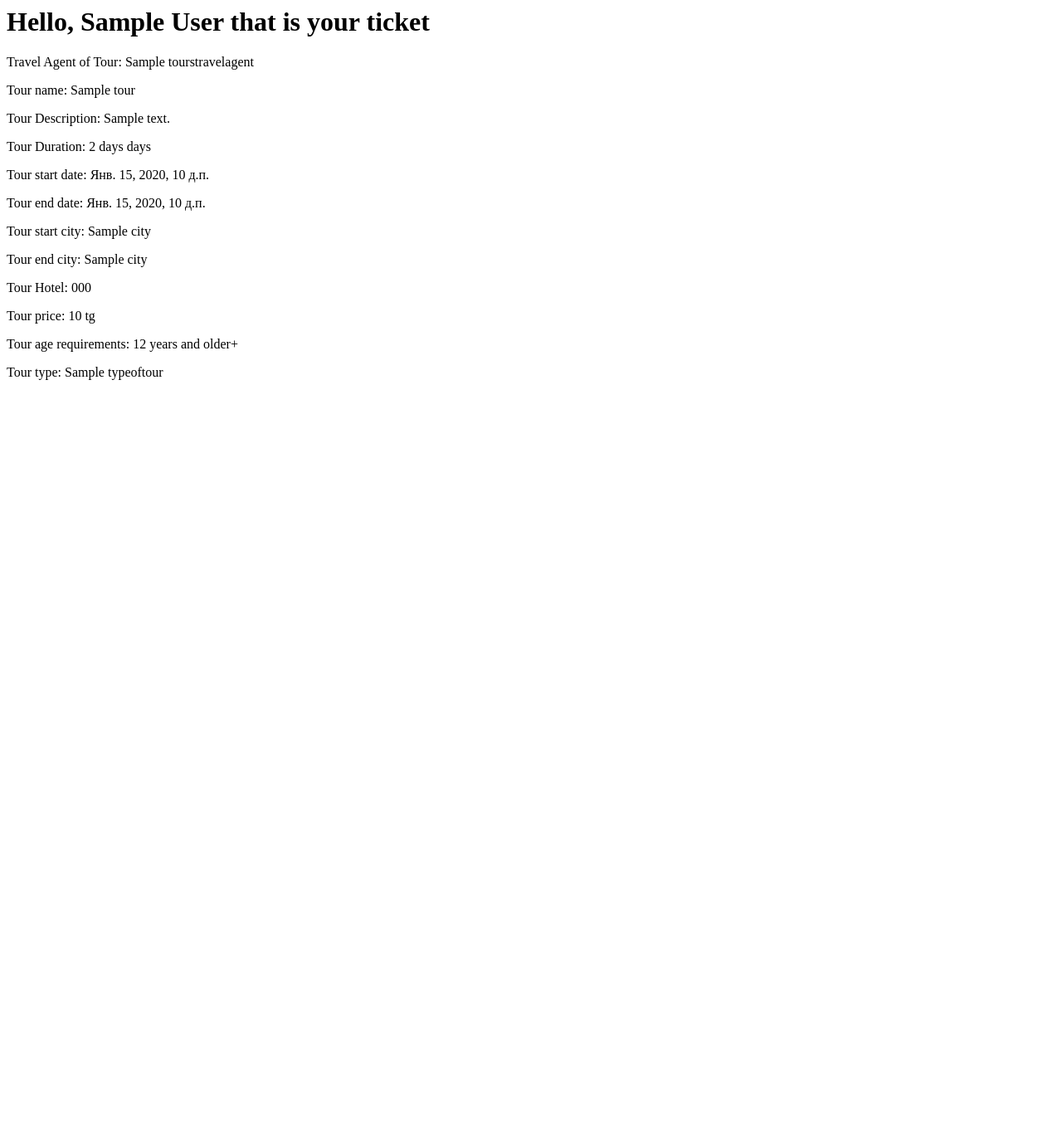
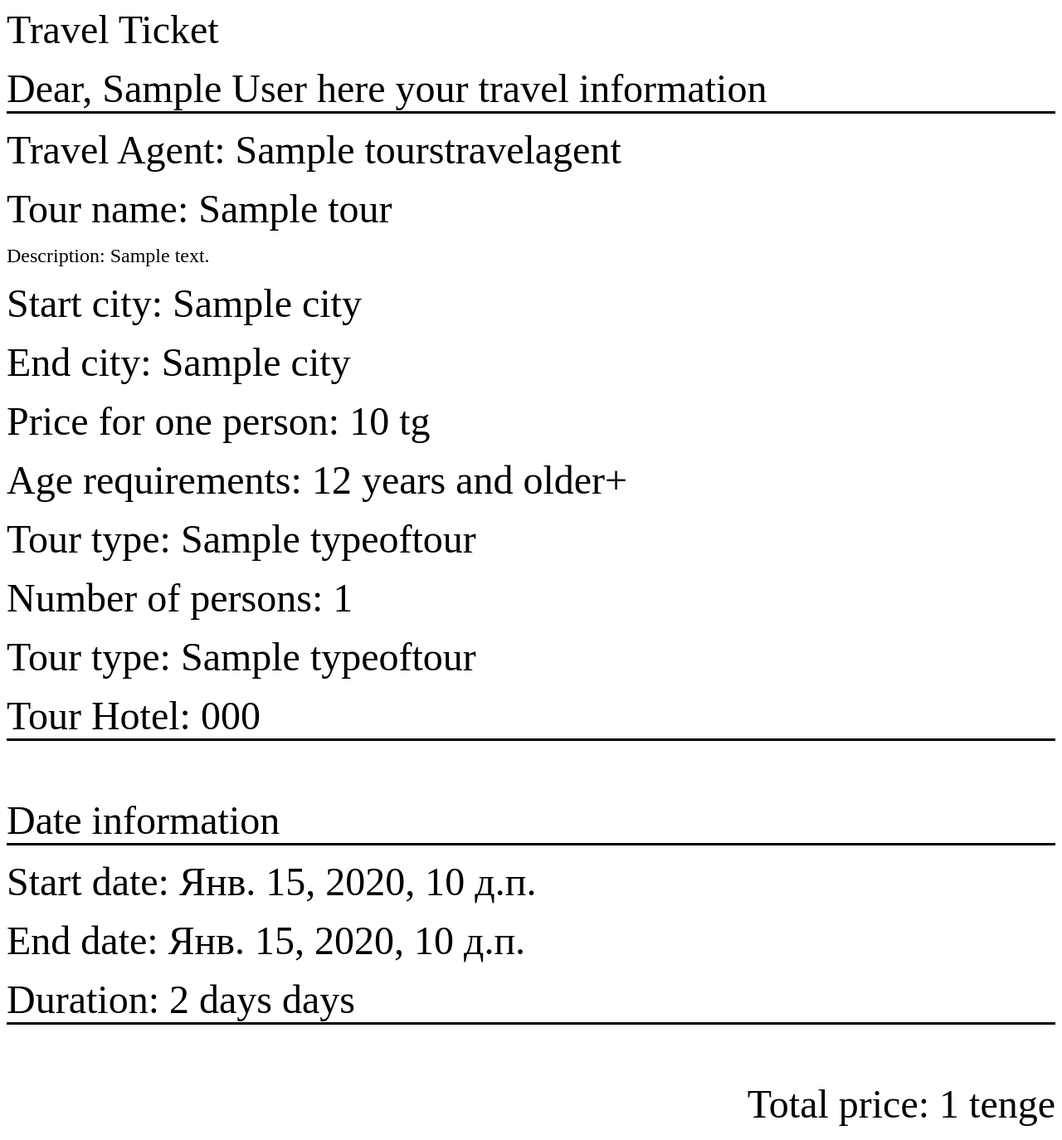
Before and after one commit to kenesovb/Tours, a Django app: template fornow/templates/pdf_template.html in a window 1280 px wide. Shown: the whole page at 83% size. Before the commit the page ends 458 px from the top, so only its background shows below. Run offline with Django 3.2, Linux system fonts and the light colour scheme; tables that the repository leaves empty hold one stand-in row (values such as "Sample post"); the template is opened without the code that fills it: values that come from a table or form of the project are taken from there, most other values are stand-ins (such as "Sample title", 1, 10 or a date in 2020).

Commit message:
PDF generation

```diff
--- a/fornow/templates/pdf_template.html
+++ b/fornow/templates/pdf_template.html
@@ -6,26 +6,38 @@
   </style>
 </head>
 <body>
-  <h1>Hello, {{FirstName}} {{LastName}} that is your ticket</h1>
+<div>
+  <div>
+    <p> <font size="+5">Travel Ticket </font></p>
+    <p style="border-bottom: solid"> <font size="+4">Dear, {{FirstName}} {{LastName}} here your travel information</font></p>
+    </div>
+    {% for book in bookings %}
+        {%if not forloop.first%}
+        <p style="border-bottom: solid"> <font size="+4">Travel information</font></p>
+        {% endif %}
+        <p> <font size="+4"> Travel Agent: {{ book.tour_detail.tour.travel_agent_id }}</font> </p>
+        <p><font size="+4">Tour name: {{book.tour_detail.tour.title}} </font></p>
+        <p><font size="+2">Description: {{book.tour_detail.tour.text}}</font></p>
+        <p><font size="+4">Start city: {{book.tour_detail.tour.city}}</font></p>
+        <p><font size="+4">End city: {{book.tour_detail.tour.tour_end_city}}</font></p>
+        <p><font size="+4">Price for one person: {{book.tour_detail.tour.price}} {{book.tour_detail.tour.currency}}</font></p>
+        <p><font size="+4">Age requirements: {{book.tour_detail.tour.age_requirements}}+</font></p>
+        <p><font size="+4">Tour type: {{book.tour_detail.tour.type_of_tour}}</font></p>
+        <p><font size="+4">Number of persons: {{book.booking_number_of_persons}}</font></p>
+        <p><font size="+4">Tour type: {{book.tour_detail.tour.type_of_tour}}</font></p>
+          {% if book.tour_detail.tour.hotel %}
+          <p style="border-bottom: solid"><font size="+4">Tour Hotel: {{book.tour_detail.tour.hotel}}</font></p>
+        {% else %}
+          <p style="border-bottom: solid"><font size="+4">Travel agent does not provide Hotel for this tour</font></p>
+        {% endif %}
+  <br> <br>
+        <p style="border-bottom: solid"><font size="+4">Date information</font></p>
+        <p><font size="+4">Start date: {{start_date}}</font></p>
+        <p><font size="+4">End date: {{end_date}}</font></p>
+        <p style="border-bottom: solid"><font size="+4">Duration: {{book.tour_detail.tour.duration}} days</font></p>
+  <br><br>
+    {% endfor %}
   </div>
-    {% for book in bookings %}
-      <p> Travel Agent of Tour: {{ book.tour_detail.tour.travel_agent_id }}</p>
-      <p>Tour name: {{book.tour_detail.tour.title}}</p>
-      <p>Tour Description: {{book.tour_detail.tour.text}}</p>
-      <p>Tour Duration: {{book.tour_detail.tour.duration}} days</p>
-      <p>Tour start date: {{start_date}}</p>
-      <p>Tour end date: {{end_date}}</p>
-      <p>Tour start city: {{book.tour_detail.tour.city}}</p>
-      <p>Tour end city: {{book.tour_detail.tour.tour_end_city}}</p>
-      {% if book.tour_detail.tour.hotel %}
-      <p>Tour Hotel: {{book.tour_detail.tour.hotel}}</p>
-      {% else %}
-        <p>Travel agent does not provide Hotel for this tour</p>
-      {% endif %}
-      <p>Tour price: {{book.tour_detail.tour.price}} {{book.tour_detail.tour.currency}}</p>
-      <p>Tour age requirements: {{book.tour_detail.tour.age_requirements}}+</p>
-      <p>Tour type: {{book.tour_detail.tour.type_of_tour}}</p>
-    {% endfor %}
-  <div>
+    <p align="right"><font size="+4">Total price: {{total_amount}} tenge</font></p>
 </body>
 </html>
```
Also changed, not shown: fornow/views.py (+12 -4 lines).
